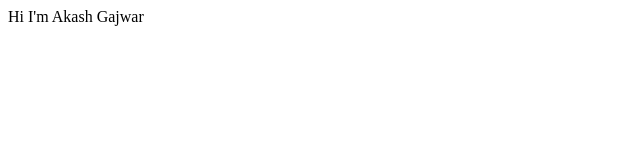
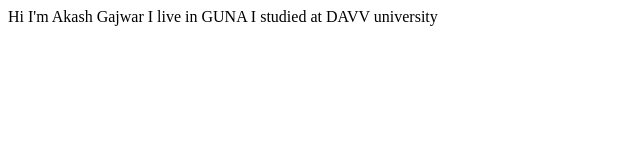
Before and after one commit to GAJWAR-AKASH/The_Beginnings-, a plain HTML site: page index.html in a window 1280 px wide. Shown: the whole page, without its empty margins (0-640 px from the left). Drawn offline with Linux system fonts and the light colour scheme.

Commit message:
Chore : Updated personal info

```diff
--- a/index.html
+++ b/index.html
@@ -8,5 +8,7 @@
 </head>
 <body>
     Hi I'm Akash Gajwar
+    I live in GUNA
+    I studied at DAVV university
 </body>
 </html>
```
